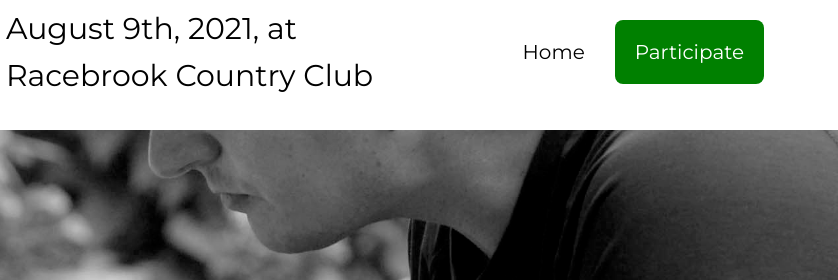
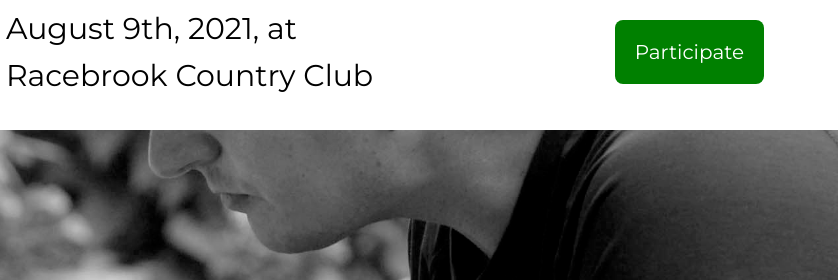
Before and after one commit to frankmalafronte/theBoy, a Gatsby site: page / in a window 1280 px wide. Shown: the top 280 px of the page, 442-1280 px from the left. Built offline with nearby package versions, Linux system fonts and the light colour scheme; Gatsby itself is replaced by a stand-in of ours.

Commit message:
removed links for now

```diff
--- a/src/components/Links.js
+++ b/src/components/Links.js
@@ -19,8 +19,8 @@ export default function Links({children}) {
         Racebrook Country Club
       </div>
       </div>
-      <div id = "links" style={{ display:'flex', flexDirection:"row",width:'30%',justifyContent:'end'}}>
-        <Link to ="/"><button className={styles.navLink}>Home</button></Link>
+      <div id = "links" style={{ display:'flex',width:'30%',justifyContent:'flex-end'}}>
+        {/* <Link to ="/"><button className={styles.navLink}>Home</button></Link> */}
         {/* <Link to ="/chip"><button className={styles.navLink}>Chip's Story</button></Link> */}
         <Link to ="https://tournamentfortheboy.square.site"><button style={{ color:'white',backgroundColor:'green', border:'none', borderRadius: '8px'}} className={styles.navLink}>Participate</button> </Link>
         </div>
```
